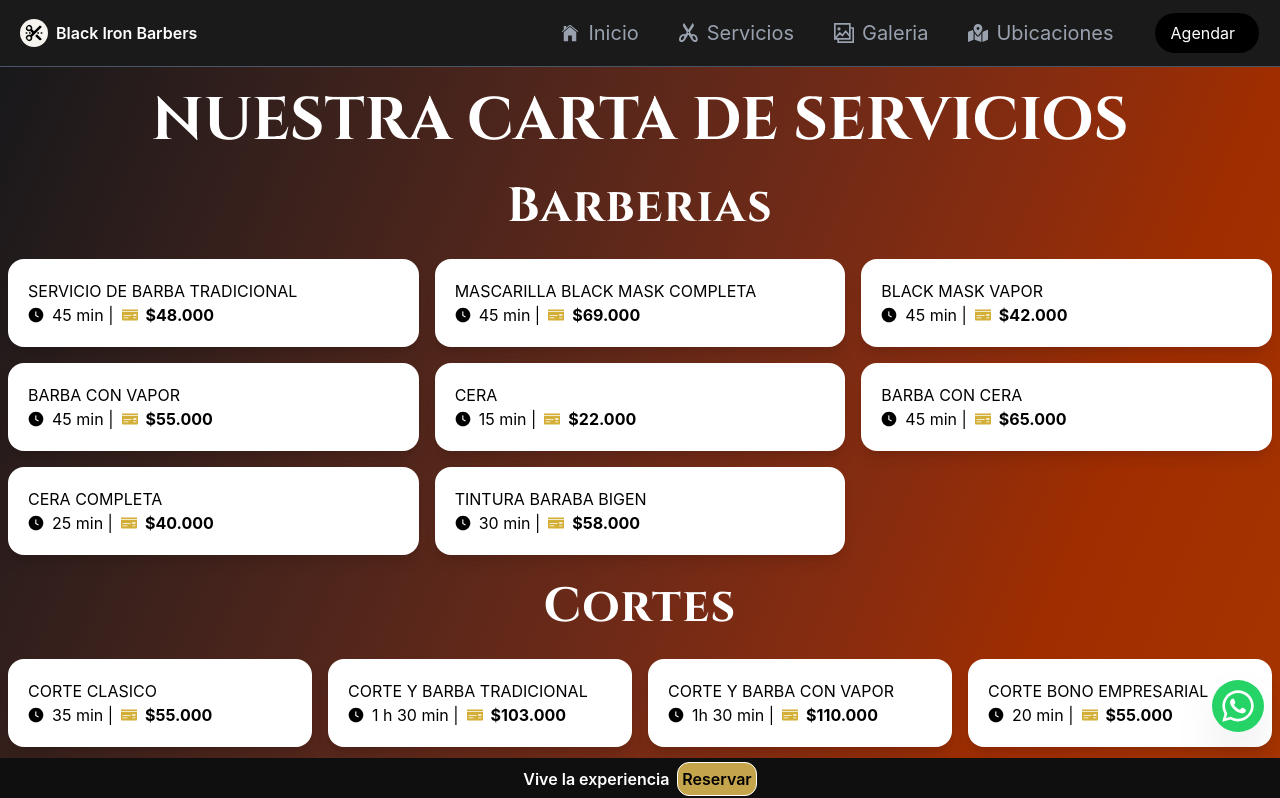
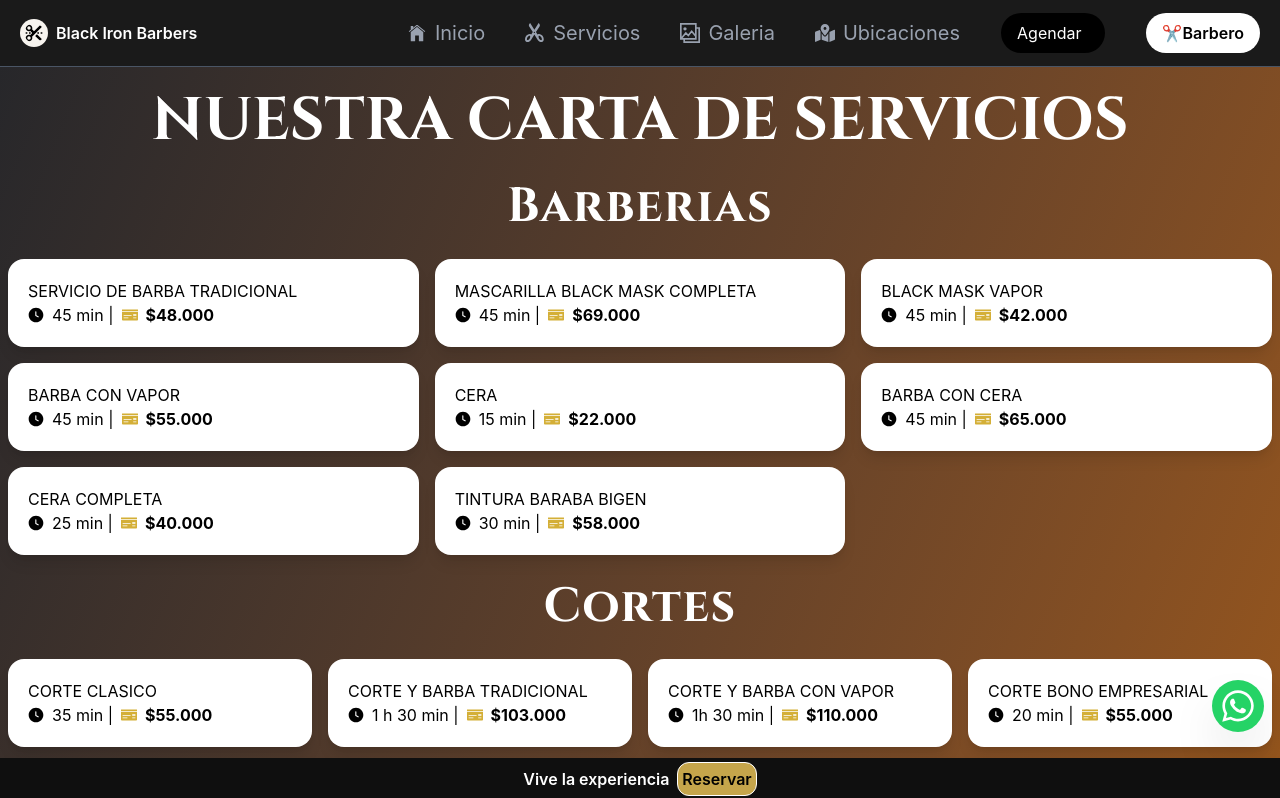
Before and after one commit to cristian596/Black-Iron-Barbers, a React (Vite) app: page /cortes in a window 1280 px wide. Shown: the top 798 px of the page. Built offline with nearby package versions, Linux system fonts and the light colour scheme.

Commit message:
Empezamos con la creacion de la seccion del barbero

```diff
--- a/src/components/layout/NavBar.jsx
+++ b/src/components/layout/NavBar.jsx
@@ -66,16 +66,25 @@
 
           <button
           onClick={()=> navigate("/reservar-corte")}
-          className='group flex items-center gap-2 bg-black text-white rounded-full px-4 py-2 hover:cursor-pointer border border-white/10 duration-300'>
+          className='group flex items-center gap-2 bg-black text-white rounded-full px-4 py-2 hover:cursor-pointer border border-white/10 duration-300 active:scale-95'>
 
             <span>
               Agendar
             </span>
 
-            <span className='ml-0 w-0 overflow-hidden opacity-0 duration-300 group-hover:ml-1 group-hover:w-4 group-hover:opacity-100'>
+            <span className='ml-0 w-0 overflow-hidden opacity-0 duration-300 group-hover:ml-1 group-hover:w-4 group-hover:opacity-100 '>
               <FaArrowRight size={14}/>
             </span>
 
+          </button>
+
+          <button
+          onClick={()=> navigate("/login-barberos")}
+          className='group flex items-center bg-white text-black font-semibold rounded-full px-4 py-2 cursor-pointer active:scale-95 duration-300'>
+
+            <span>
+              ✂️Barbero
+            </span>
           </button>
 
         </div>
--- a/src/pages/Cortes.jsx
+++ b/src/pages/Cortes.jsx
@@ -7,7 +7,7 @@
 const Cortes = () => {
   return (
     <>
-        <div className='grid justify-center items-center py-3 bg-linear-to-br from-zinc-900 via-orange-800 to-amber-700'>
+        <div className='grid justify-center items-center py-3 bg-linear-to-br from-zinc-800 to-amber-600'>
             <h1 className='flex items-center justify-center text-white py-3 font-bold font-cinzel text-3xl lg:text-6xl'>NUESTRA CARTA DE SERVICIOS</h1>
             <h1 className='flex justify-center font-bold font-cinzel tracking-wide text-3xl lg:text-5xl mx-2 text-white py-5'>Barberias</h1>
                 <div className='grid md:grid-cols-2 lg:grid-cols-3 xl:grid-cols-3 2xl:grid-cols-4 gap-4 items-center py-2 text-left p-2'>
--- /dev/null
+++ b/src/pages/LoginBarberos.jsx
@@ -0,0 +1,30 @@
+import React from 'react'
+
+const LoginBarberos = () => {
+  return (
+    <>
+    <div className='flex flex-col justify-center items-center  bg-[#000000]'>
+        <img src="/Login/logo.jpg" alt="" className='flex justify-center items-center w-80 md:w-100'/>
+        <div>
+            <h1 className='p-5 flex justify-center font-bold text-5xl text-white mb-10'>Agenda Barberos</h1>
+            <div >
+                <form  className='flex flex-col justify-center gap-3'>
+                    <div className='flex flex-col justify-center gap-3'>
+                        <input type="text" placeholder='Escribe tu usuario' className='border w-full p-3 bg-white rounded-xl placeholder-gray-700'/>
+                    </div>
+
+                    <div className='flex flex-col justify-center gap-3'>
+                        <input type="password" placeholder='Contraseña' className='border w-full p-3 bg-white rounded-xl placeholder-gray-700'/>
+                    </div>
+
+                    <button className='w-full bg-amber-50 p-2 mt-4 mb-10 font-medium text-xl rounded-xl cursor-pointer active:scale-95 duration-500 hover:bg-amber-200 transition-colors'>Ingresar</button>
+                </form>
+            </div>
+
+        </div>
+    </div>
+    </>
+  )
+}
+
+export default LoginBarberos
--- a/src/routes/AppRouter.jsx
+++ b/src/routes/AppRouter.jsx
@@ -7,6 +7,7 @@
 import CartaBebidas from '../pages/CartaBebidas';
 import ReservaCorte from '../pages/ReservaCorte';
 import Cortes from '../pages/Cortes';
+import LoginBarberos from '../pages/LoginBarberos';
 
 const AppRouter = createBrowserRouter([
   {
@@ -37,6 +38,10 @@
         path: 'carta-bebidas',
         element: <CartaBebidas />
       },
+      {
+        path: 'login-barberos',
+        element: <LoginBarberos/>
+      },
     ]
   }
 ]);
```
Also changed, not shown: public/Login/Logo.png (added), public/Login/logo.jpg (added).
